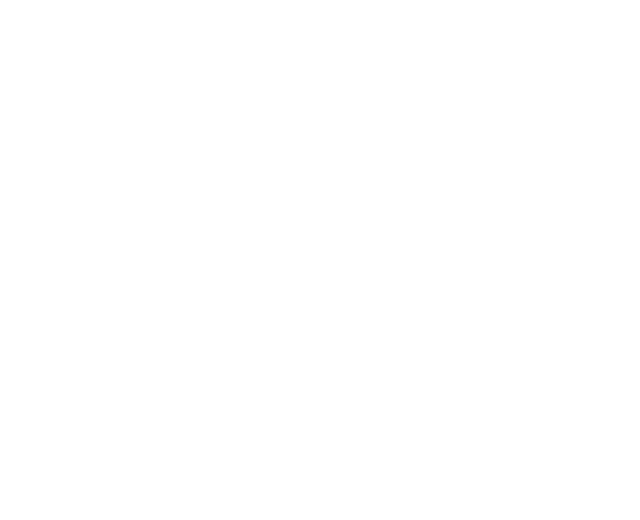
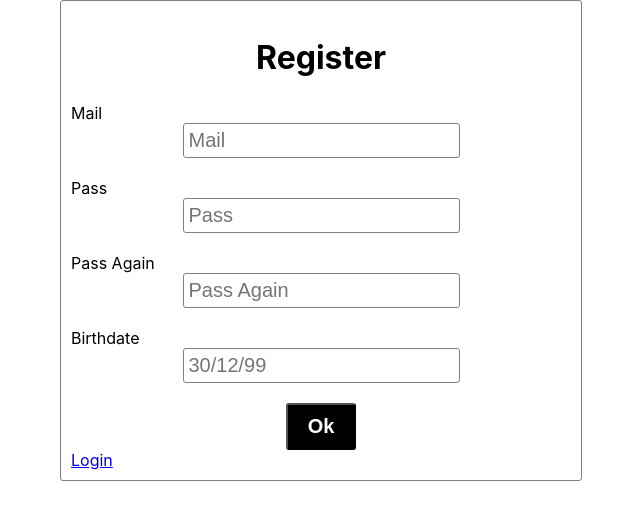
Before and after one commit to estebanadams/My-Life-In-Weeks, a React (Create React App) app: page /register in a window 1280 px wide. Shown: the top 520 px of the page, without its empty margins (319-959 px from the left). Built offline with nearby package versions, Linux system fonts and the light colour scheme.

Commit message:
add firebase

```diff
--- a/package.json
+++ b/package.json
@@ -13,6 +13,8 @@
     "@types/react-dom": "^16.9.0",
     "@types/react-router-dom": "^5.1.6",
     "@types/styled-components": "^5.1.4",
+    "antd": "^4.8.2",
+    "firebase": "^8.0.1",
     "moment": "^2.29.1",
     "node-sass": "^4.14.1",
     "react": "^16.14.0",
--- a/src/App.tsx
+++ b/src/App.tsx
@@ -3,18 +3,24 @@
 import "./App.scss";
 import Home from "./pages/Home/Home";
 import Tasks from "./pages/Tasks/Tasks";
+import Login from "./pages/Login/Login";
+import Register from "./pages/Register/Register";
+
 import { Reset } from "styled-reset";
+import PrivateRoute from "./components/PrivateRoute";
 
 function App() {
   return (
     <Router>
       <Switch>
-        <Route path="/" exact>
-          <Home />
+        <Route path="/login" exact>
+          <Login />
         </Route>
-        <Route path="/tasks">
-          <Tasks />
+        <Route path="/register" exact>
+          <Register />
         </Route>
+        <PrivateRoute path="/" component={Home} />
+        <PrivateRoute path="/tasks" component={Tasks} />
       </Switch>
     </Router>
   );
--- /dev/null
+++ b/src/components/PrivateRoute.tsx
@@ -0,0 +1,18 @@
+import React from "react";
+import { Redirect, Route, useLocation } from "react-router-dom";
+
+const PrivateRoute = ({ component: Component, ...rest }: any) => {
+  const location = useLocation();
+
+  return (
+    <Route {...rest}>
+      {false ? (
+        <Component />
+      ) : (
+        <Redirect to={{ pathname: "/login", state: { from: location } }} />
+      )}
+    </Route>
+  );
+};
+
+export default PrivateRoute;
--- /dev/null
+++ b/src/pages/Login/Login.tsx
@@ -0,0 +1,72 @@
+import React, { useState } from "react";
+import styled from "styled-components";
+import { Link } from "react-router-dom";
+import loginService from "../../services/login";
+
+const LoginContainer = styled.div`
+  margin: auto;
+  width: 500px;
+  border: 1px grey solid;
+  border-radius: 3px;
+  padding: 10px;
+`;
+
+const Title = styled.h2`
+  font-size: 32px;
+  text-align: center;
+`;
+
+const Input = styled.input`
+  border: 1px grey solid;
+  border-radius: 3px;
+  font-size: 20px;
+  padding: 5px;
+  margin: auto;
+  margin-bottom: 20px;
+  display: block;
+`;
+
+const Button = styled.button`
+  font-size: 20px;
+  background-color: black;
+  color: white;
+  padding: 10px;
+  padding-right: 20px;
+  padding-left: 20px;
+  margin: auto;
+  display: block;
+  border-radius: 3px;
+  border-color: black;
+  font-weight: 800;
+`;
+
+const Login = () => {
+  let [mail, setMail] = useState("");
+  let [pass, setPass] = useState("");
+  return (
+    <LoginContainer>
+      <Title>Login</Title>
+      <Input
+        value={mail}
+        placeholder="Mail"
+        onChange={e => setMail(e.target.value)}
+      ></Input>
+      <Input
+        value={pass}
+        type="password"
+        placeholder="Pass"
+        onChange={e => setPass(e.target.value)}
+      ></Input>
+      <Button
+        onClick={() => {
+          loginService(mail, pass);
+        }}
+      >
+        Login
+      </Button>
+      <Link to="/register">Register</Link>
+    </LoginContainer>
+  );
+};
+
+export default Login;
--- /dev/null
+++ b/src/pages/Register/Register.tsx
@@ -0,0 +1,89 @@
+import React, { useState } from "react";
+import styled from "styled-components";
+import { Link } from "react-router-dom";
+import serviceRegister from "../../services/register";
+
+const RegisterContainer = styled.div`
+  margin: auto;
+  width: 500px;
+  border: 1px grey solid;
+  border-radius: 3px;
+  padding: 10px;
+`;
+
+const Title = styled.h2`
+  font-size: 32px;
+  text-align: center;
+`;
+
+const Input = styled.input`
+  border: 1px grey solid;
+  border-radius: 3px;
+  font-size: 20px;
+  padding: 5px;
+  margin: auto;
+  margin-bottom: 20px;
+  display: block;
+`;
+
+const Button = styled.button`
+  font-size: 20px;
+  background-color: black;
+  color: white;
+  padding: 10px;
+  padding-right: 20px;
+  padding-left: 20px;
+  margin: auto;
+  display: block;
+  border-radius: 3px;
+  border-color: black;
+  font-weight: 800;
+`;
+
+const Register = () => {
+  let [mail, setMail] = useState("");
+  let [pass, setPass] = useState("");
+  let [pass2, setPass2] = useState("");
+  let [birthdate, setBirthdate] = useState("");
+
+  return (
+    <RegisterContainer>
+      <Title>Register</Title>
+      <form>
+        <label>Mail</label>
+        <Input
+          value={mail}
+          placeholder="Mail"
+          onChange={e => setMail(e.currentTarget.value)}
+        ></Input>
+        <label>Pass</label>
+        <Input
+          type="password"
+          value={pass}
+          placeholder="Pass"
+          onChange={e => setPass(e.currentTarget.value)}
+        ></Input>
+        <label>Pass Again</label>
+        <Input
+          value={pass2}
+          type="password"
+          placeholder="Pass Again"
+          onChange={e => setPass2(e.currentTarget.value)}
+        ></Input>
+        <label>Birthdate</label>
+        <Input
+          value={birthdate}
+          placeholder="30/12/99"
+          onChange={e => setBirthdate(e.currentTarget.value)}
+        ></Input>
+      </form>
+
+      <Button onClick={() => serviceRegister(mail, pass, pass2, birthdate)}>
+        Ok
+      </Button>
+      <Link to="/login">Login</Link>
+    </RegisterContainer>
+  );
+};
+
+export default Register;
--- /dev/null
+++ b/src/services/firebase.ts
@@ -0,0 +1,34 @@
+import firebase from "firebase";
+import "firebase/auth";
+import "firebase/firestore";
+
+let firebaseConfig = {
+  apiKey: "AIzaSyBFBBlouxsvNYfiBNkrlV6nlS-uL3LrVvs",
+  authDomain: "mylifeinweeks.firebaseapp.com",
+  databaseURL: "https://mylifeinweeks.firebaseio.com",
+  projectId: "mylifeinweeks",
+  storageBucket: "mylifeinweeks.appspot.com",
+  messagingSenderId: "97214016479",
+  appId: "1:97214016479:web:9526ff85ba7063f162726a",
+  measurementId: "G-4CVNY9N5NB"
+};
+
+firebase.initializeApp(firebaseConfig);
+
+const provider = new firebase.auth.GoogleAuthProvider();
+export const signInWithGoogle = () => {
+  auth.signInWithPopup(provider);
+};
+
+export const auth = firebase.auth();
+export const firestore = firebase.firestore();
+export const db = firebase.firestore();
+
+export const signup = (email: string, password: string) => {
+  return auth.createUserWithEmailAndPassword(email, password);
+};
+
+export const signin = (email: string, password: string) => {
+  return auth.signInWithEmailAndPassword(email, password);
+};
+export default firebase;
--- /dev/null
+++ b/src/services/login.ts
@@ -0,0 +1,10 @@
+import { signin } from "./firebase";
+import { message } from "antd";
+
+const serviceLogin = (mail: string, pass: string) => {
+  signin(mail, pass)
+    .then(res => message.success("Login success"))
+    .catch(err => console.log(err));
+};
+
+export default serviceLogin;
--- /dev/null
+++ b/src/services/register.ts
@@ -0,0 +1,30 @@
+import { signup, db } from "./firebase";
+
+const serviceRegister = (
+  mail: string,
+  pass: string,
+  pass2: string,
+  birthdate: string
+) => {
+  if (pass !== pass2) {
+    console.log("Error pass mismatch");
+    return;
+  }
+  signup(mail, pass)
+    .then(res => {
+      console.log(res);
+      const { user } = res;
+      if (!user) return;
+      console.log("users/" + user.uid);
+      db.collection("users")
+        .doc(user.uid)
+        .set({
+          email: user.email,
+          uid: user.uid,
+          birthdate
+        });
+    })
+    .catch(err => console.log(err));
+};
+
+export default serviceRegister;
```
Also changed, not shown: 1 other file (tests, documents, lock files or other folders).
